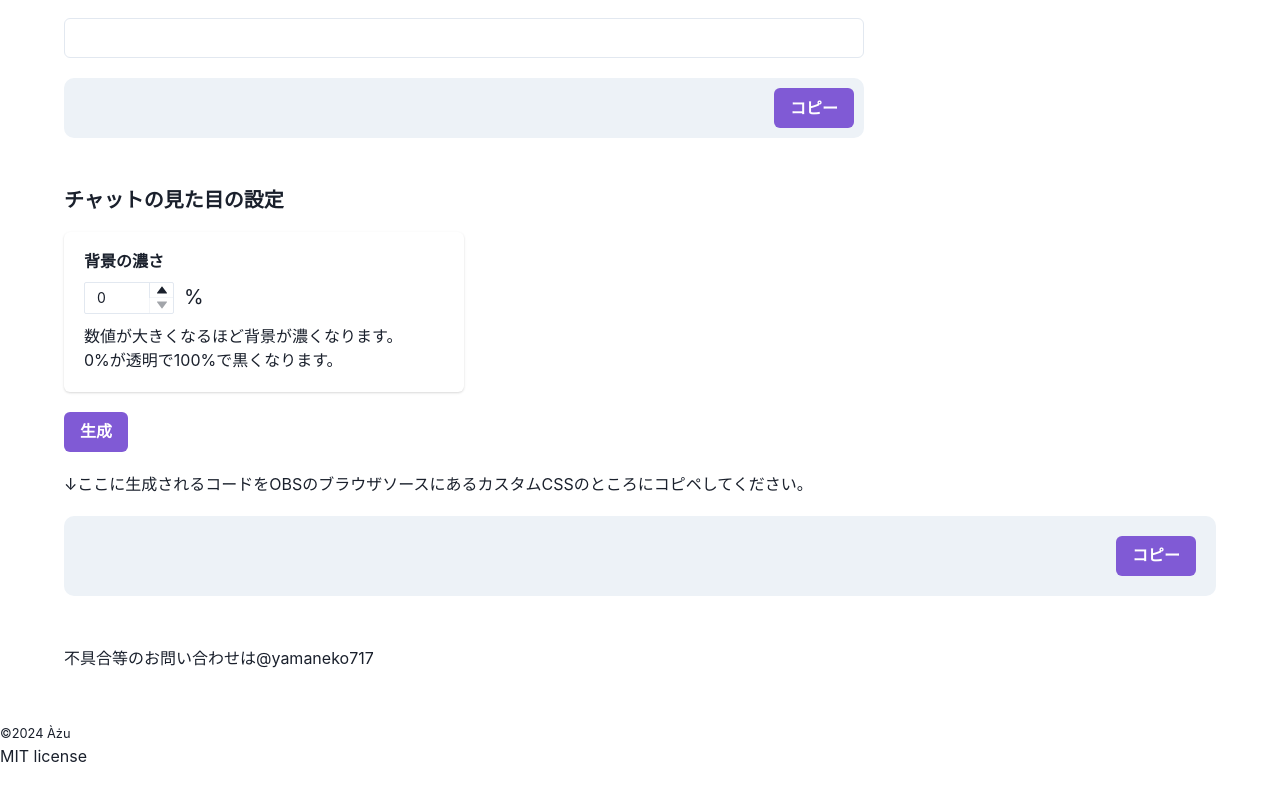
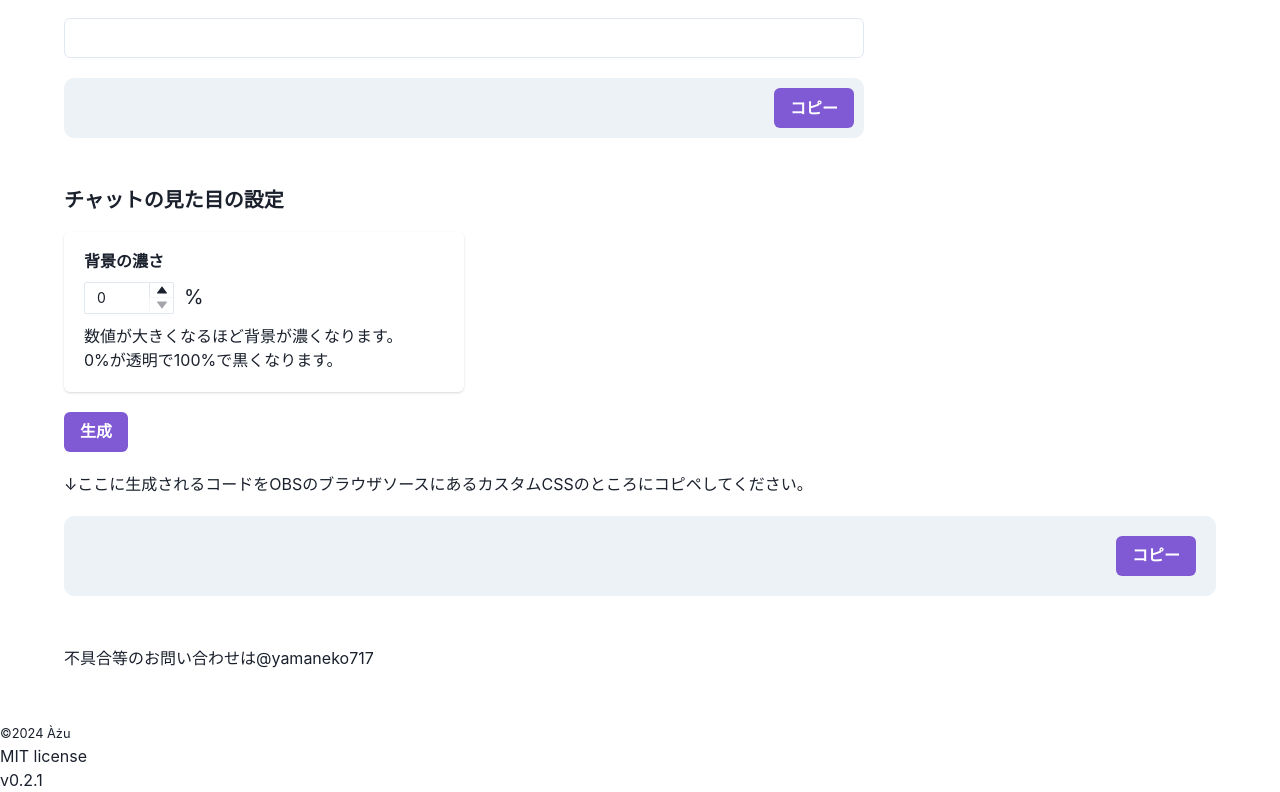
Before and after one commit to Azu0925/twitch-chat-overlay-for-obs, a React (Vite) app: page / in a window 1280 px wide. Shown: the part 334-1126 px from the top of the page. Before the commit the page ends 1102 px from the top, so only its background shows below. Built offline with nearby package versions, Linux system fonts and the light colour scheme.

Commit message:
add version

```diff
--- a/src/components/Footer.tsx
+++ b/src/components/Footer.tsx
@@ -7,6 +7,7 @@ export const Footer = () => {
           MIT license
         </a>
       </p>
+      <p>v0.2.1</p>
     </footer>
   )
 }
```
